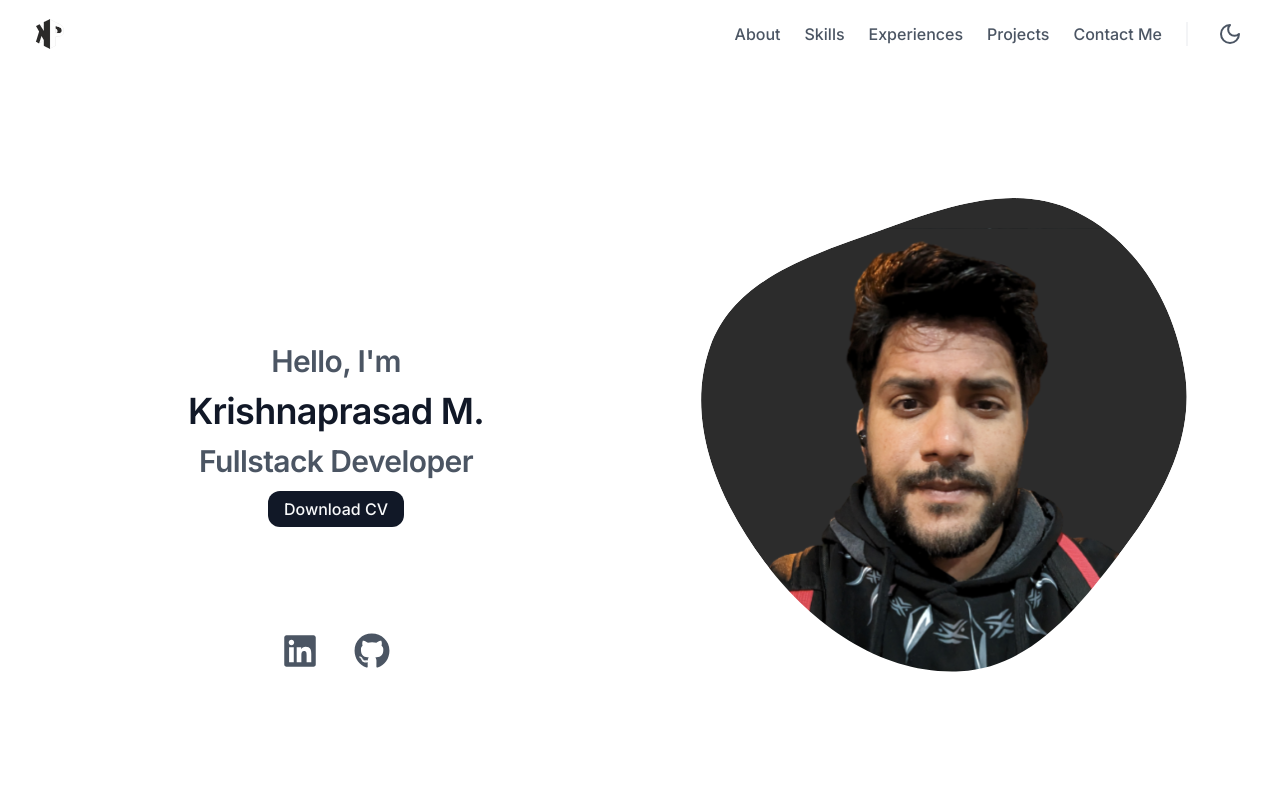
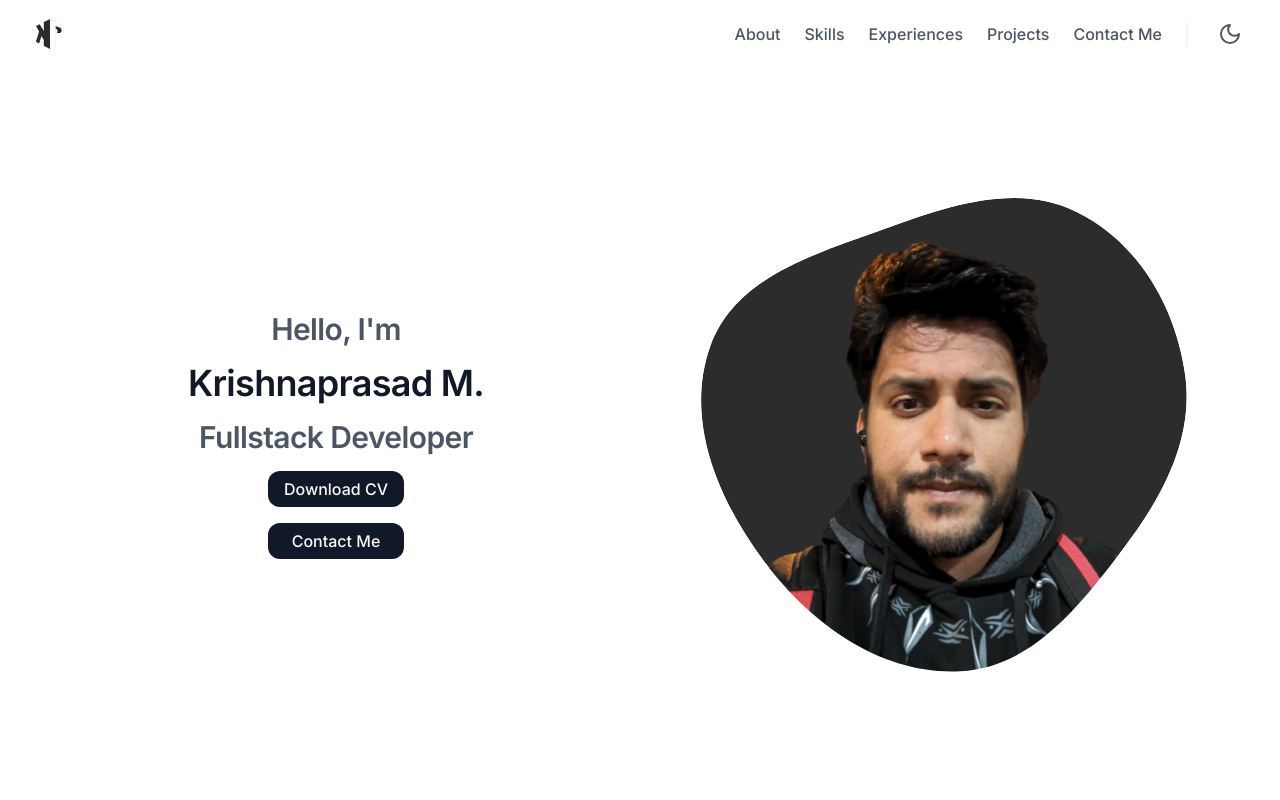
Before and after one commit to iamkrishnaprasad/iamkrishna.dev, a Next.js app: page / in a window 1280 px wide. Shown: the top 800 px of the page. Built offline with nearby package versions, Linux system fonts and the light colour scheme; no server answers.

Commit message:
minor fixes

```diff
--- a/src/components/common/tooltip/index.tsx
+++ b/src/components/common/tooltip/index.tsx
@@ -2,7 +2,7 @@ const Tooltip = ({ message, children }: { message: string; children: React.React
   return (
     <div className="group relative flex">
       {children}
-      <span className="absolute top-10 w-max scale-0 rounded border bg-white p-2 text-xs text-black transition-all group-hover:scale-100 dark:bg-[#121212] dark:text-white">
+      <span className="absolute top-10 z-10 w-max scale-0 rounded border bg-white p-2 text-xs text-black transition-all group-hover:scale-100 dark:bg-[#121212] dark:text-white">
         {message}
       </span>
     </div>
--- a/src/components/feature/sections/ContactMe.tsx
+++ b/src/components/feature/sections/ContactMe.tsx
@@ -56,7 +56,7 @@ const ContactMeContent = () => {
             </div>
           </form>
           <hr className="" />
-          <div className="flex justify-center gap-16 md:gap-20">
+          <div className="flex justify-center gap-8 sm:gap-16 md:gap-20">
             {CONTACT_DETAILS.map((contactDetail) => {
               return (
                 <a
--- a/src/components/feature/sections/Hero.tsx
+++ b/src/components/feature/sections/Hero.tsx
@@ -9,7 +9,7 @@ const HeroContent = () => {
   return (
     <div className="flex h-full flex-col md:flex-row">
       <div className="order-2 flex h-2/3 w-full flex-col md:relative md:order-1 md:h-full md:w-1/2">
-        <div className="flex h-full flex-col items-center justify-center gap-3 md:absolute md:left-0 md:right-0 ">
+        <div className="flex h-full flex-col items-center justify-center gap-4 md:absolute md:left-0 md:right-0 ">
           <Typography variant="h3" className={`text-gray-600`}>
             Hello, I&#39;m
           </Typography>
@@ -19,16 +19,19 @@ const HeroContent = () => {
           <Typography variant="h3" className="text-gray-600">
             Fullstack Developer
           </Typography>
-          <LinkButton url="/files/krishnaprasad-m_cv.pdf" target="_blank" label="Download CV" />
+          <div className="flex flex-col gap-4">
+            <LinkButton url="/files/krishnaprasad-m_cv.pdf" target="_blank" label="Download CV" />
+            <LinkButton url="#contactMe" target="_self" label="Contact Me" />
+          </div>
         </div>
-        <div className="flex h-[20%] items-center justify-center gap-9 md:absolute md:bottom-0 md:left-0 md:right-0">
+        {/* <div className="flex h-[20%] items-center justify-center gap-9 md:absolute md:bottom-0 md:left-0 md:right-0">
           <Link href={`${EXTERNAL_LINKS.LINKEDIN}`} isExternalLink>
             <LinkedinIcon size={36} />
           </Link>
           <Link href={`${EXTERNAL_LINKS.GITHUB}`} isExternalLink>
             <GithubIcon size={36} />
           </Link>
-        </div>
+        </div> */}
       </div>
       <div className="order-1 flex h-1/3 w-full justify-center md:order-2 md:h-full md:w-1/2 ">
         <div className="flex w-4/5">
--- a/src/helper.ts
+++ b/src/helper.ts
@@ -282,7 +282,6 @@ export const PROJECTS: ProjectDetails[] = [
     name: "My Portfolio Website",
     description:
       "A platform to showcase my skills, experience, and collections of projects. It provides visitors with a comprehensive view of my professional abilities and past work.",
-    // url: "https://iamkrishna.dev",
     sourceCode: "https://github.com/iamkrishnaprasad/iamkrishna.dev",
     previewImage: ProjectPortfolio,
     technologies: [
@@ -354,12 +353,12 @@ export const CONTACT_DETAILS: ContactDetails[] = [
   //   value: "mailto:contactme@iamkrishna.dev",
   //   isExternalLink: false
   // },
-  // {
-  //   type: "Github",
-  //   label: "Github",
-  //   value: "https://github.com/iamkrishnaprasad",
-  //   isExternalLink: true
-  // },
+  {
+    type: "Github",
+    label: "Github",
+    value: "https://github.com/iamkrishnaprasad",
+    isExternalLink: true
+  },
   {
     type: "LinkedIn",
     label: "LinkedIn",
```
